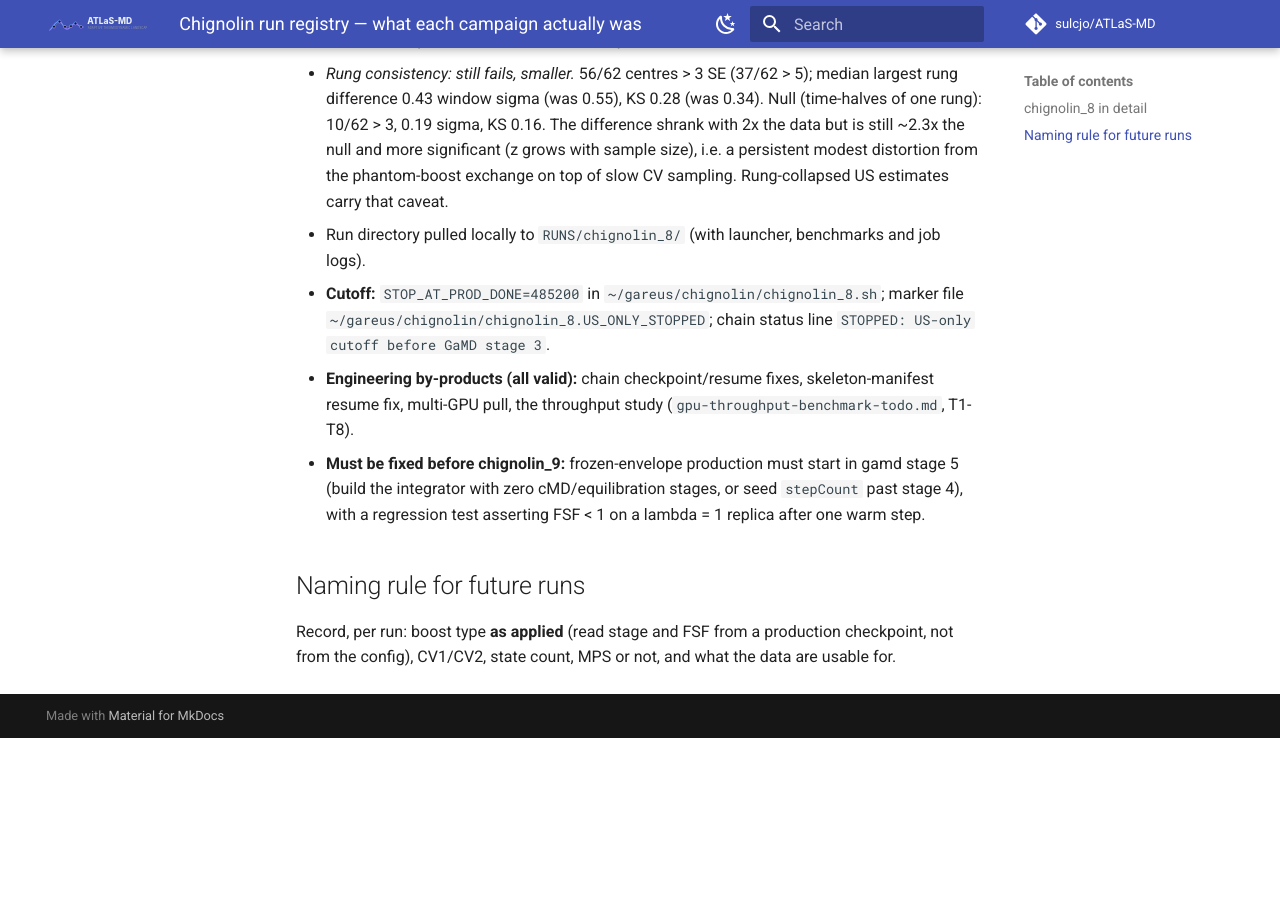
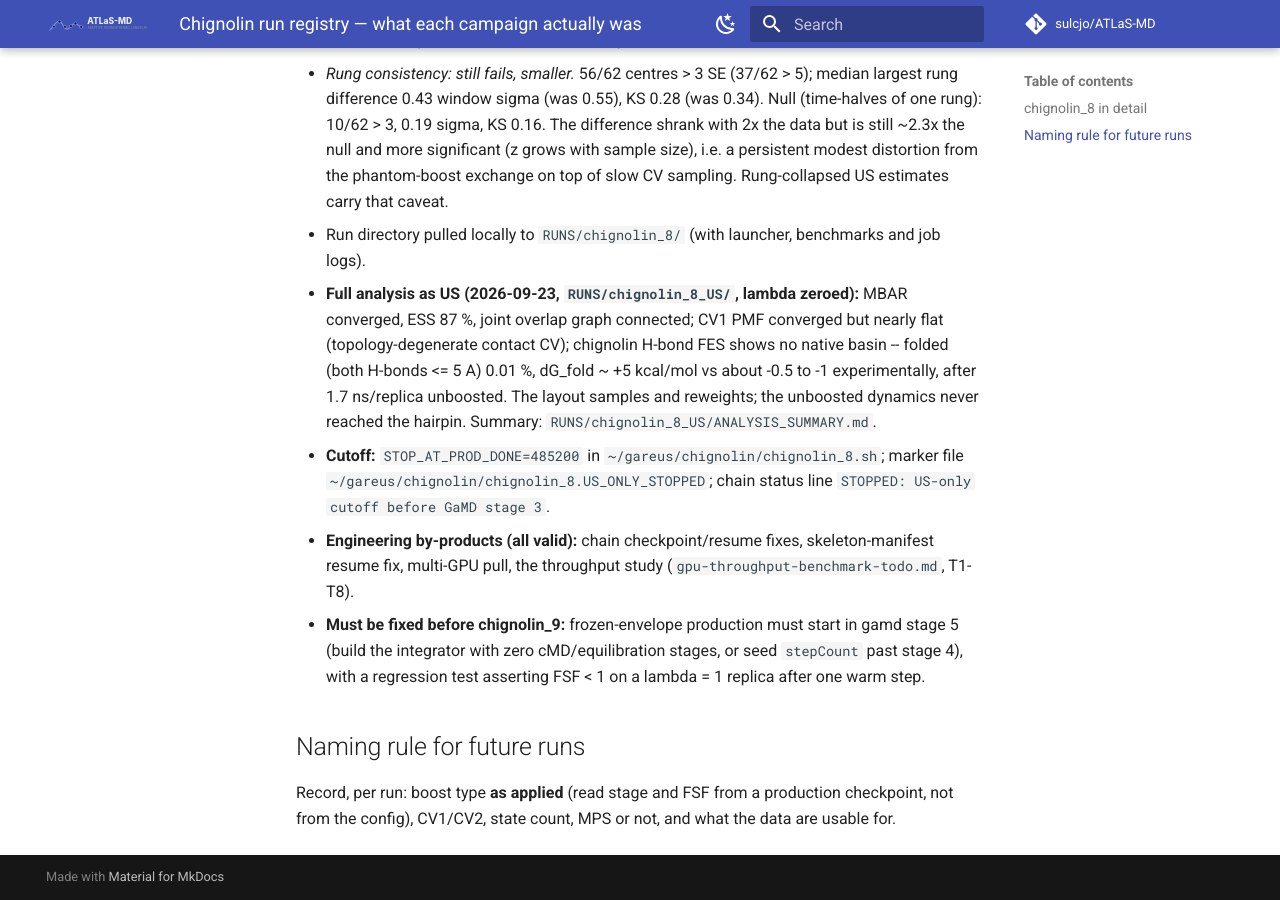
Before and after one commit to sulcjo/ATLaS-MD, an MkDocs documentation site: the page built from docs/atlas-md/developer/run-registry.md, in a window 1280 px wide and 900 px high, scrolled down 2944 px. Built offline with MkDocs 1.6.1 and Material for MkDocs 9.7.7, drawn with Linux system fonts in a browser that asks for light colours; comment, search, counter and statistics services are not loaded; before the commit the page ends 3682 px from its top, so only the background shows below that.

Commit message:
docs(chignolin_8): full US analysis -- connected and converged, native hairpin not sampled
Co-Authored-By: Claude Opus 5.5 (1M context) <noreply@anthropic.com>
Claude-Session: https://claude.ai/code/session_01Q18y6iQis1EjQq7BsWvFeS

```diff
--- a/docs/atlas-md/developer/run-registry.md
+++ b/docs/atlas-md/developer/run-registry.md
@@ -61,6 +61,11 @@ plain umbrella sampling (the intended Pep-GaMD boost was never active).
     and more significant (z grows with sample size), i.e. a persistent modest distortion from the
     phantom-boost exchange on top of slow CV sampling. Rung-collapsed US estimates carry that caveat.
   - Run directory pulled locally to `RUNS/chignolin_8/` (with launcher, benchmarks and job logs).
+- **Full analysis as US (2026-09-23, `RUNS/chignolin_8_US/`, lambda zeroed):** MBAR converged, ESS 87 %,
+  joint overlap graph connected; CV1 PMF converged but nearly flat (topology-degenerate contact CV);
+  chignolin H-bond FES shows no native basin -- folded (both H-bonds <= 5 A) 0.01 %, dG_fold ~ +5 kcal/mol
+  vs about -0.5 to -1 experimentally, after 1.7 ns/replica unboosted. The layout samples and reweights;
+  the unboosted dynamics never reached the hairpin. Summary: `RUNS/chignolin_8_US/ANALYSIS_SUMMARY.md`.
 - **Cutoff:** `STOP_AT_PROD_DONE=485200` in `~/gareus/chignolin/chignolin_8.sh`; marker file
   `~/gareus/chignolin/chignolin_8.US_ONLY_STOPPED`; chain status line
   `STOPPED: US-only cutoff before GaMD stage 3`.
```
